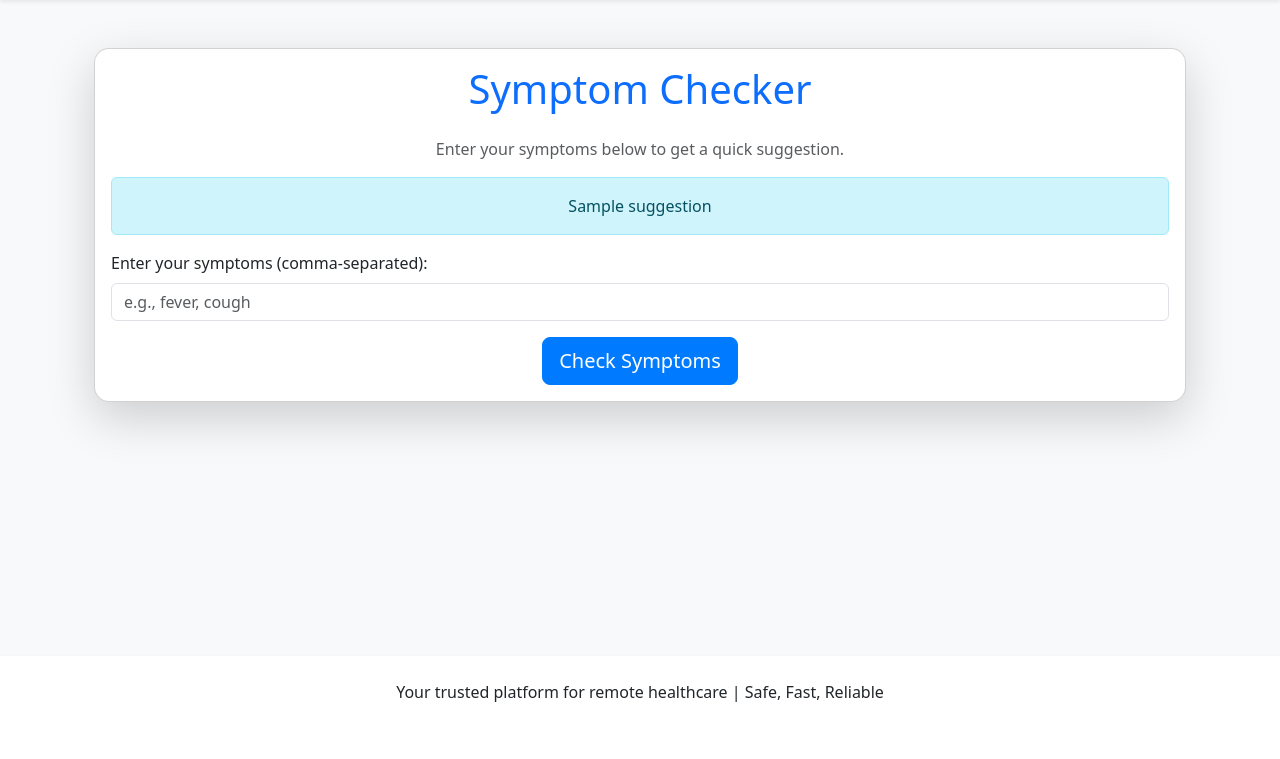
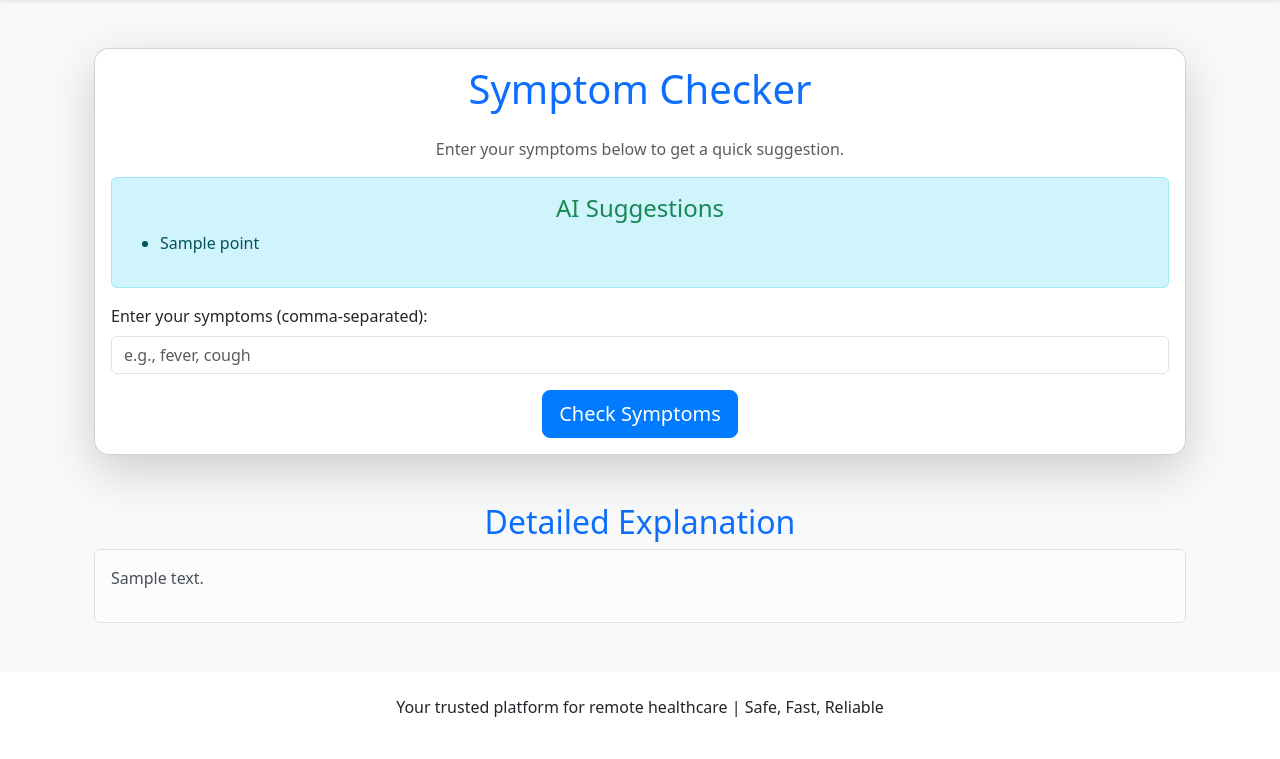
Before and after one commit to monkey-d-siyam/MediConnect, a Flask app: template health_education_and_emergency_assistance/templates/education/symptom_checker.html in a window 1280 px wide. Shown: the part 56-815 px from the top of the page. Before the commit the page ends 758 px from the top, so only its background shows below. Run offline with Flask 2, Linux system fonts and the light colour scheme; the template is opened without the code that fills it: most values are stand-ins (such as "Sample title", 1, 10 or a date in 2020); some libraries are stand-ins or nearby versions.

Commit message:
Modification

```diff
--- a/health_education_and_emergency_assistance/templates/education/symptom_checker.html
+++ b/health_education_and_emergency_assistance/templates/education/symptom_checker.html
@@ -12,7 +12,14 @@
             {% endif %}
 
             {% if suggestion %}
-            <div class="alert alert-info text-center">{{ suggestion }}</div>
+            <div class="alert alert-info">
+                <h4 class="text-center text-success">AI Suggestions</h4>
+                <ul>
+                    {% for point in suggestion %}
+                    <li>{{ point }}</li>
+                    {% endfor %}
+                </ul>
+            </div>
             {% endif %}
 
             <form method="POST" action="{{ url_for('education.symptom_checker') }}">
@@ -26,5 +33,14 @@
             </form>
         </div>
     </div>
+
+    {% if detailed_explanation %}
+    <div class="mt-5">
+        <h2 class="text-center text-primary">Detailed Explanation</h2>
+        <div class="alert alert-light border">
+            <p>{{ detailed_explanation }}</p>
+        </div>
+    </div>
+    {% endif %}
 </div>
 {% endblock %}
```
Also changed, not shown: health_education_and_emergency_assistance/routes.py (+19 -7 lines).
